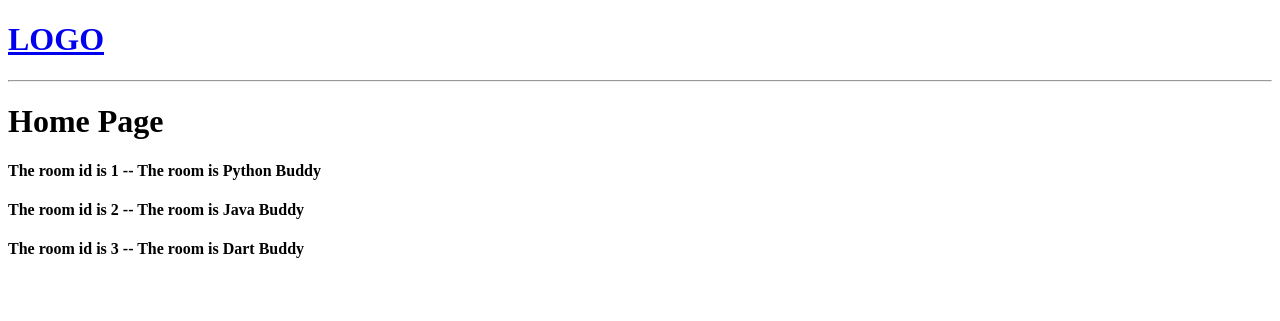
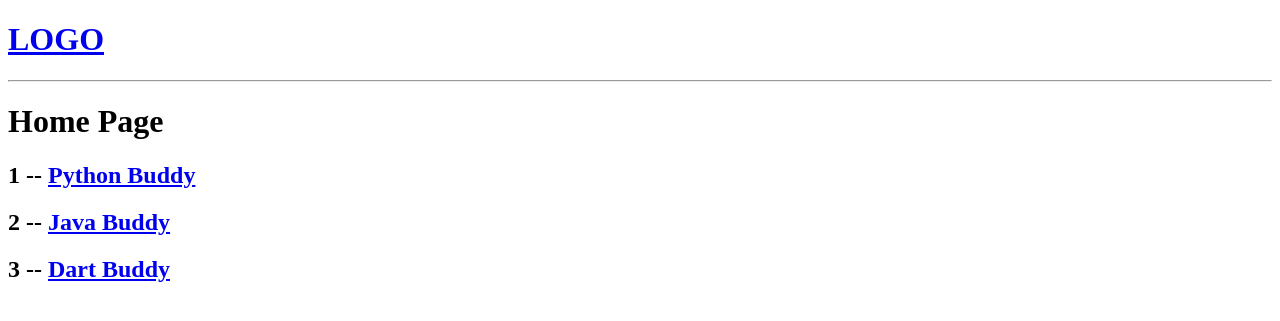
Before and after one commit to Mahendran-Murugan/Helping-Buddy-Django, a Django app: page / in a window 1280 px wide. Shown: the top 321 px of the page. Run offline with Django 5.2, Linux system fonts and the light colour scheme.

Commit message:
feat: learn urls and view and names

```diff
--- a/helpingbuddy/base/templates/base/home.html
+++ b/helpingbuddy/base/templates/base/home.html
@@ -10,7 +10,7 @@
         {% for room in rooms%}
 
             <div>
-                <h4>The room id is {{room.id}} -- The room is {{room.name}}</h4>
+                <h2 >{{room.id}} -- <a href="{% url 'room' room.id %}">{{room.name}}</a></h2>
             </div>
 
         {% endfor %}
--- a/helpingbuddy/base/templates/base/room.html
+++ b/helpingbuddy/base/templates/base/room.html
@@ -3,6 +3,6 @@
 
 {% block content %}
 
-<h1>Room Page</h1>
+<h1>{{room.name }}</h1>
 
 {% endblock %}
--- a/helpingbuddy/base/urls.py
+++ b/helpingbuddy/base/urls.py
@@ -3,5 +3,5 @@ from . import views
 
 urlpatterns = [
     path('', views.home, name='home'),
-    path('room/', views.room, name = 'room'),
+    path('room/<str:s>/', views.room, name = 'room'),
 ]
--- a/helpingbuddy/base/views.py
+++ b/helpingbuddy/base/views.py
@@ -10,5 +10,10 @@ def home(request):
     context = {'rooms':rooms}
     return render(request, 'base/home.html', context)
 
-def room(request):
-    return render(request, 'base/room.html');
+def room(request, s):
+    room = None
+    for i in rooms:
+        if i['id'] == int(s):
+            room = i
+    context = {'room': room}
+    return render(request, 'base/room.html', context);
```
